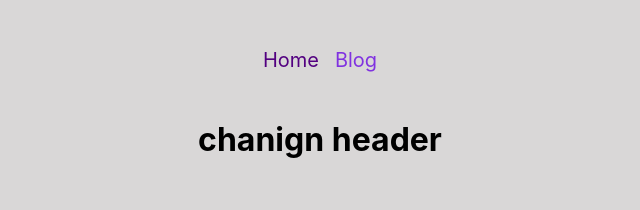
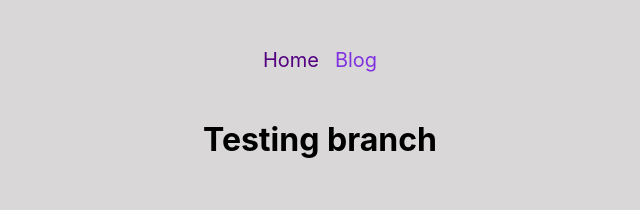
Before and after one commit to Saidbek9092/react-post-app, a React (Create React App) app: page / in a window 1280 px wide. Shown: the top 210 px of the page, without its empty margins (320-960 px from the left). Built offline with nearby package versions, Linux system fonts and the light colour scheme.

Commit message:
testing new branch

```diff
--- a/src/pages/Home.js
+++ b/src/pages/Home.js
@@ -1,5 +1,5 @@
 function HomePage() {
-  return <h1>chanign header</h1>;
+  return <h1>Testing branch</h1>;
 }
 
 export default HomePage;
```
